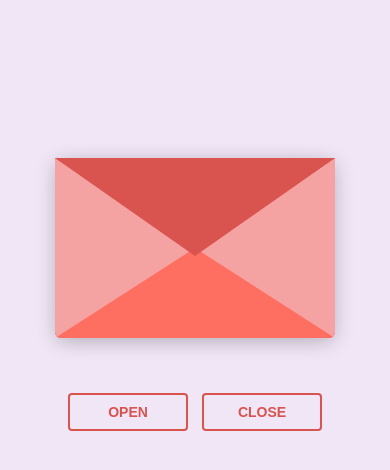
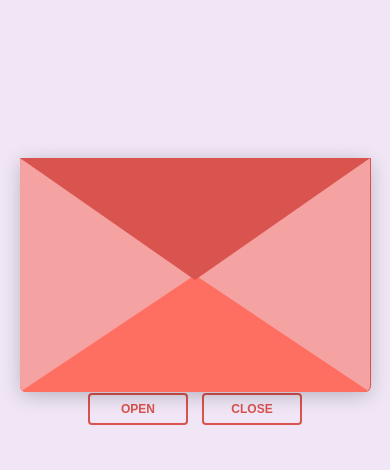
Before and after one commit to EduardoPCarvalho/Carta, a plain HTML site: page index.html in a window 390 px wide. Drawn offline with nearby package versions, Linux system fonts and the light colour scheme.

Commit message:
Update love letter 2.css

```diff
--- a/love letter 2.css
+++ b/love letter 2.css
@@ -264,3 +264,49 @@ body {
   background-color: #d9534f;
   color: #fff;
 }
+
+@media screen and (max-width: 500px) {
+  #envelope {
+    width: 90vw;
+    height: 60vw;
+  }
+
+  .flap {
+    border-left: 45vw solid transparent;
+    border-right: 45vw solid transparent;
+    border-top: 31.5vw solid #d9534f;
+  }
+
+  .pocket {
+    border-left: 45vw solid #f5a3a2;
+    border-right: 45vw solid #f5a3a2;
+    border-bottom: 30vw solid #ff6f61;
+    border-top: 30vw solid transparent;
+  }
+
+  .letter {
+    height: 90%;
+    width: 90%;
+    top: 5%;
+  }
+
+  .words {
+    font-size: 0.8rem;
+  }
+
+  .words.line1 {
+    font-size: 0.6rem;
+  }
+
+  .words.line2,
+  .words.line3,
+  .words.line4 {
+    font-size: 1rem;
+  }
+
+  .reset button {
+    min-width: 100px;
+    padding: 8px;
+    font-size: 12px;
+  }
+}
```
